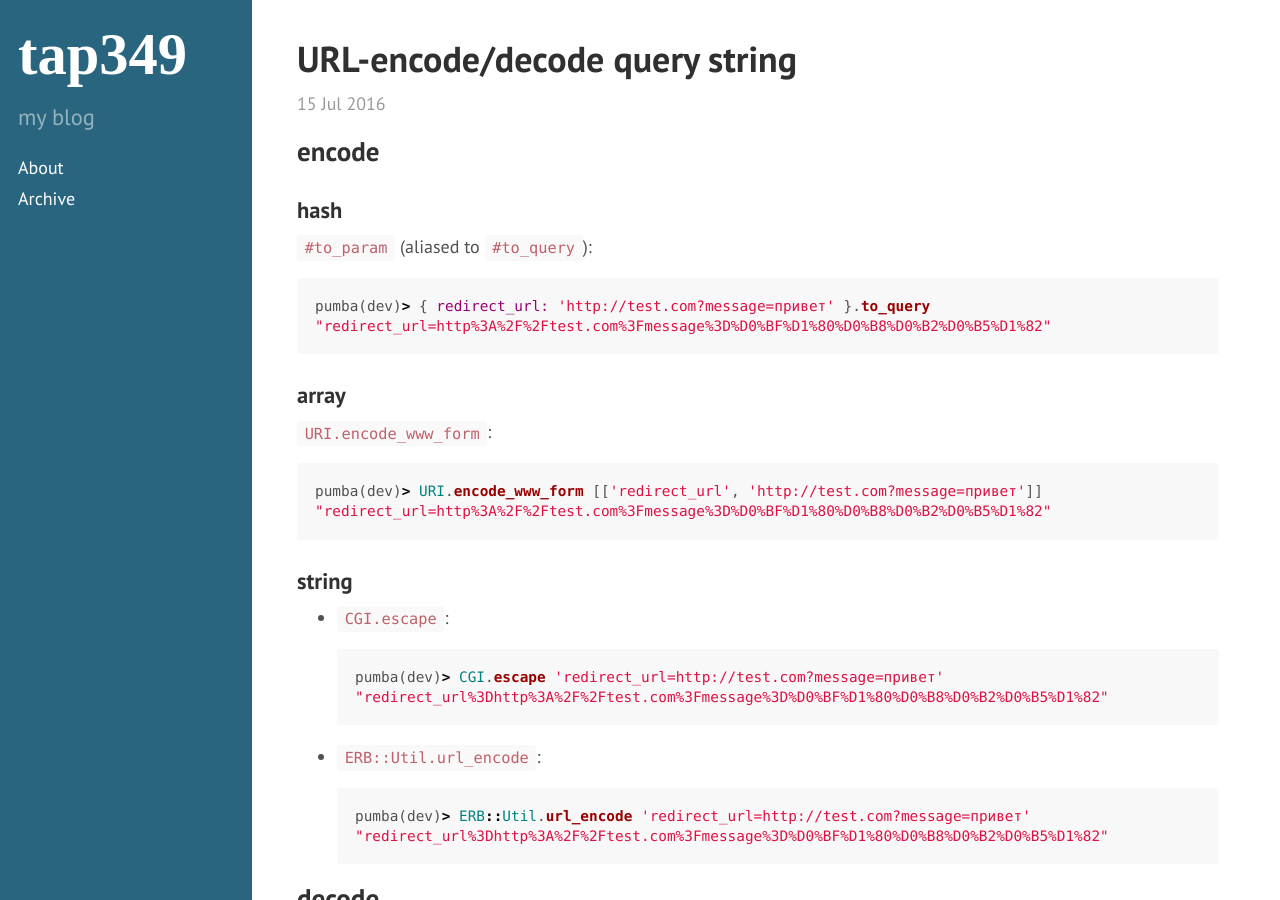
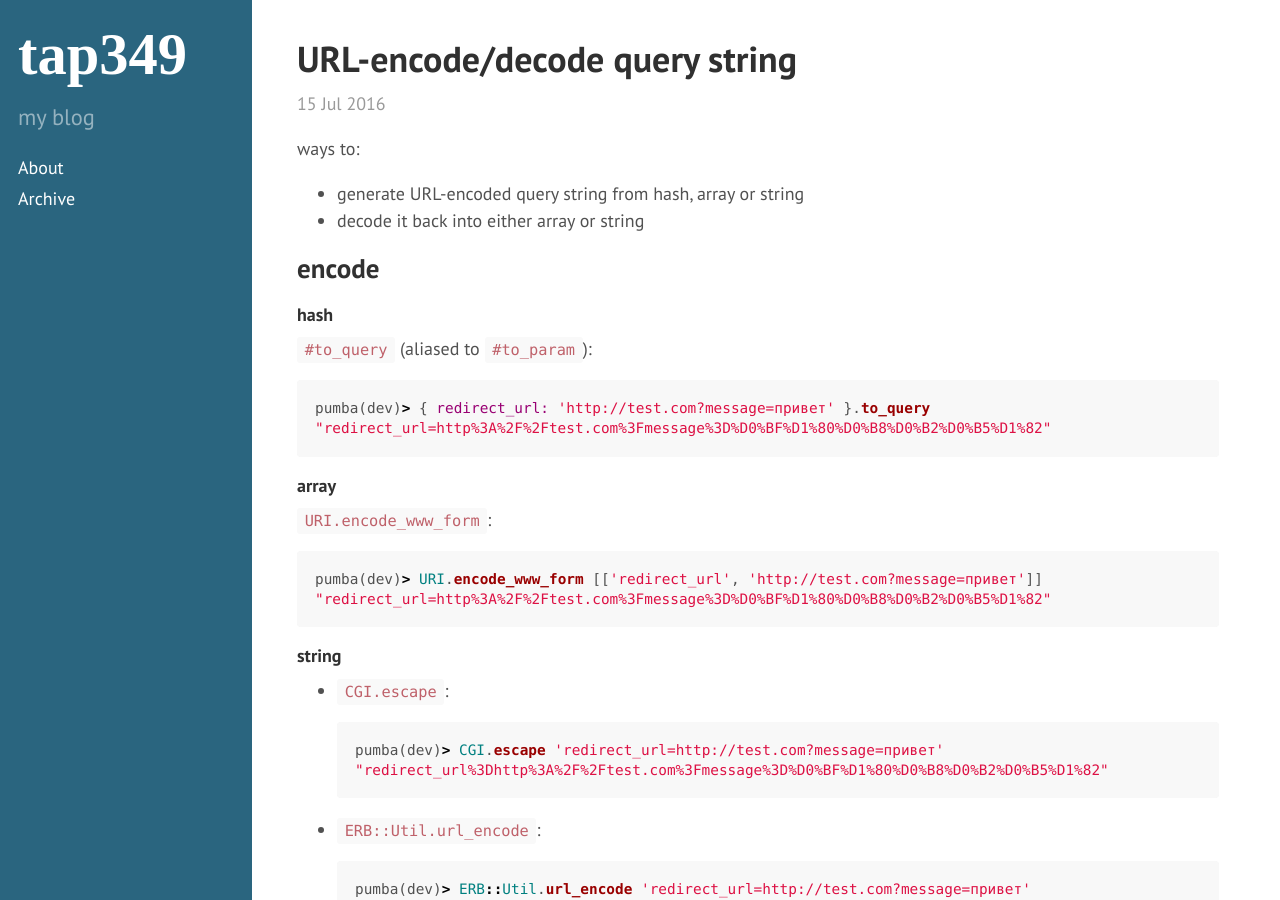
Before and after one commit to tap349/tap349.github.io, a Jekyll site: the page built from _posts/2016-07-15-URL-encode-string.md, in a window 1280 px wide and 900 px high. Built offline with Jekyll 4.4.1, drawn with Linux system fonts in a browser that asks for light colours.

Commit message:
update 2016-07-15_19:35:41

````diff
--- a/_posts/2016-07-15-URL-encode-string.md
+++ b/_posts/2016-07-15-URL-encode-string.md
@@ -6,18 +6,25 @@ access: public
 categories: [rails]
 ---
 
+ways to:
+
+- generate URL-encoded query string from hash, array or string
+- decode it back into either array or string
+
+<!-- more -->
+
 ## encode
 
-### hash
+#### hash
 
-`#to_param` (aliased to `#to_query`):
+`#to_query` (aliased to `#to_param`):
 
 ```ruby
 pumba(dev)> { redirect_url: 'http://test.com?message=привет' }.to_query
 "redirect_url=http%3A%2F%2Ftest.com%3Fmessage%3D%D0%BF%D1%80%D0%B8%D0%B2%D0%B5%D1%82"
 ```
 
-### array
+#### array
 
 `URI.encode_www_form`:
 
@@ -26,7 +33,7 @@
 "redirect_url=http%3A%2F%2Ftest.com%3Fmessage%3D%D0%BF%D1%80%D0%B8%D0%B2%D0%B5%D1%82"
 ```
 
-### string
+#### string
 
 - `CGI.escape`:
 
@@ -44,7 +51,7 @@
 
 ## decode
 
-### to array
+#### to array
 
 `URI.decode_www_form`:
 
@@ -58,7 +65,7 @@ pumba(dev)> URI.decode_www_form "redirect_url=http%3A%2F%2Ftest.com%3Fmessage%3D
 ]
 ```
 
-### to string
+#### to string
 
 `CGI.unescape`:
 
````
